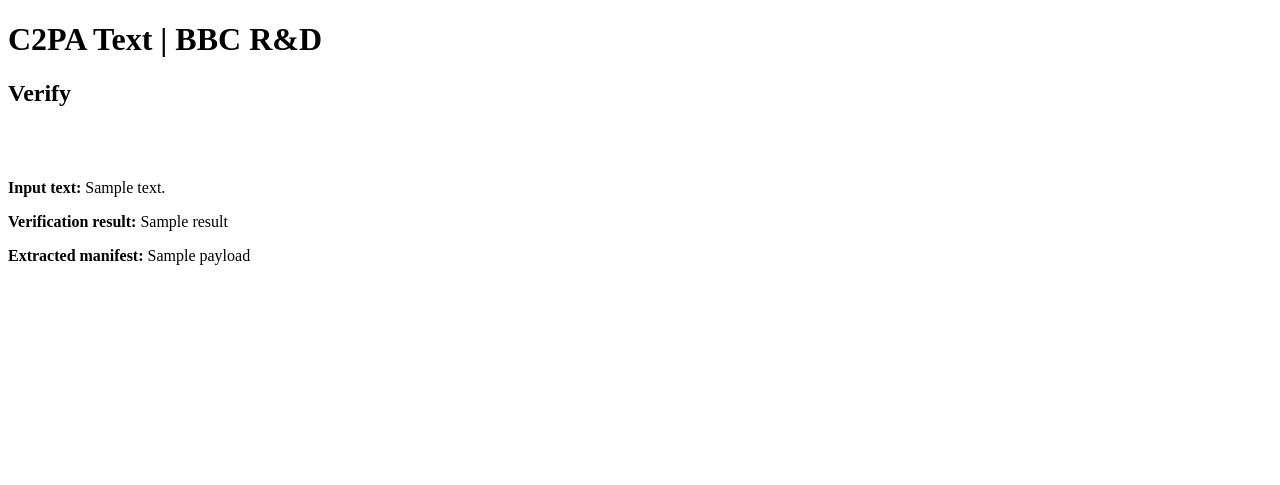
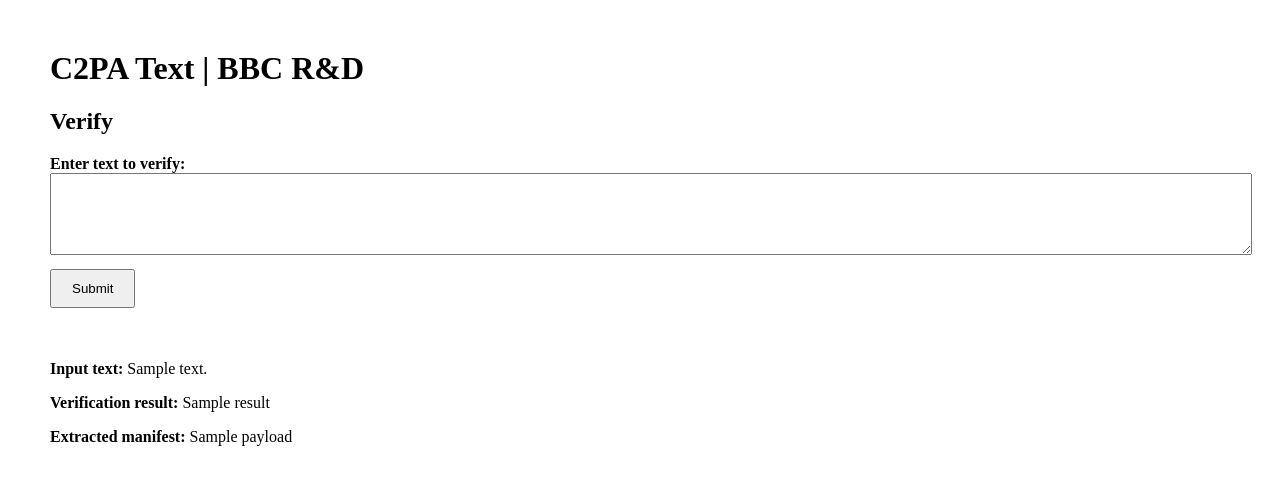
Before and after one commit to tom-bbc/synthetic-text-watermarking, a Flask app: template synthetic_text_watermarking/c2pa_text/web/templates/index.html.j2 in a window 1280 px wide. Shown: the top 485 px of the page. Run offline with Flask 3, Linux system fonts and the light colour scheme; the template is opened without the code that fills it: most values are stand-ins (such as "Sample title", 1, 10 or a date in 2020); some libraries are stand-ins or nearby versions; some web fonts are replaced.

Commit message:
Hook up webapp to allow pasting and verifying text

```diff
--- a/pyproject.toml
+++ b/pyproject.toml
@@ -28,5 +28,5 @@
 build-backend = "poetry_dynamic_versioning.backend"
 
 [tool.poetry.scripts]
-c2pa_text_demo = "synthetic_text_watermarking.c2pa_text.encipher_ai:main"
+c2pa_text_demo = "synthetic_text_watermarking.c2pa_text.demo:main"
 c2pa_text_web = "synthetic_text_watermarking.c2pa_text.web.app:main"
--- a/synthetic_text_watermarking/c2pa_text/web/app.py
+++ b/synthetic_text_watermarking/c2pa_text/web/app.py
@@ -9,7 +9,7 @@
 
 import flask
 
-from synthetic_text_watermarking.c2pa_text.encipher_ai import C2PAText
+from synthetic_text_watermarking.c2pa_text.c2pa_text import C2PAText
 
 # -----------------------------------------------------------------
 # Webapp Setup
@@ -21,6 +21,8 @@
 app = flask.Flask(__name__, static_folder=static_dir)
 
 app.config["static_dir"] = static_dir
+app.config["public_key_file"] = "/Users/tompo/setup-data/C2PATextPublicKey.pem"
+app.config["private_key_file"] = "/Users/tompo/setup-data/C2PATextPrivateKey.pem"
 
 logger = logging.getLogger(__name__)
 logging.basicConfig(level=logging.INFO)
@@ -32,24 +34,35 @@
 
 @app.route("/")
 def index() -> str:
-    public_key_file = "/Users/tompo/setup-data/C2PATextPublicKey.pem"
-    private_key_file = "/Users/tompo/setup-data/C2PATextPrivateKey.pem"
+    contents = flask.render_template(
+        "index.html.j2", text=None, result=None, payload=None
+    )
+    return contents
+
+
+@app.route("/verify", methods=["POST"])
+def verify() -> str:
+    public_key_file = app.config["public_key_file"]
+    private_key_file = app.config["private_key_file"]
 
     c2pa_processor = C2PAText(
         public_key_file=public_key_file,
         private_key_file=private_key_file,
     )
 
-    with open("output/c2pa_text_test.json", "r", encoding="utf-8") as fp:
-        text = json.load(fp).get("encoded_text", "")
-
+    text = flask.request.form.get("text", "")
     is_valid, signer, payload = c2pa_processor.verify(text)
 
+    logger.info(f"Input text: {text}")
     logger.info(f"Result: {is_valid}")
+
+    if payload is not None:
+        payload = json.dumps(payload, indent=4)
 
     contents = flask.render_template(
         "index.html.j2", text=text, result=is_valid, payload=payload
     )
+
     return contents
 
 
--- /dev/null
+++ b/synthetic_text_watermarking/c2pa_text/web/static/css/content.css
@@ -0,0 +1,24 @@
+/************************************************************************************
+* Global page body controls
+************************************************************************************/
+
+body {
+    margin: 50px;
+    font-family: "ReithSans";
+}
+
+
+/************************************************************************************
+* Main page content area
+************************************************************************************/
+
+textarea {
+    width: 100%;
+    padding: 10px;
+    font-family: Arial, sans-serif;
+}
+
+button {
+    padding: 10px 20px;
+    margin-top: 10px;
+}
--- /dev/null
+++ b/synthetic_text_watermarking/c2pa_text/web/static/css/fonts.css
@@ -0,0 +1,82 @@
+@font-face {
+    font-family: "ReithSans";
+    src: url(https://static.files.bbci.co.uk/fonts/reith/2.512/BBCReithSans_W_Rg.woff2) format("woff2"),url(https://static.files.bbci.co.uk/fonts/reith/2.512/BBCReithSans_W_Rg.woff) format("woff");
+    font-display: optional;
+    font-display: optional
+}
+
+@font-face {
+    font-family: "ReithSans";
+    src: url(https://static.files.bbci.co.uk/fonts/reith/2.512/BBCReithSans_W_It.woff2) format("woff2"),url(https://static.files.bbci.co.uk/fonts/reith/2.512/BBCReithSans_W_It.woff) format("woff");
+    font-display: optional;
+    font-display: swap;
+    font-style: italic
+}
+
+@font-face {
+    font-family: "ReithSans";
+    src: url(https://static.files.bbci.co.uk/fonts/reith/2.512/BBCReithSans_W_Bd.woff2) format("woff2"),url(https://static.files.bbci.co.uk/fonts/reith/2.512/BBCReithSans_W_Bd.woff) format("woff");
+    font-display: optional;
+    font-display: swap;
+    font-weight: 700
+}
+
+@font-face {
+    font-family: "ReithSans";
+    src: url(https://static.files.bbci.co.uk/fonts/reith/2.512/BBCReithSans_W_BdIt.woff2) format("woff2"),url(https://static.files.bbci.co.uk/fonts/reith/2.512/BBCReithSans_W_BdIt.woff) format("woff");
+    font-display: optional;
+    font-display: swap;
+    font-style: italic;
+    font-weight: 700
+}
+
+@font-face {
+    font-family: "ReithSans";
+    src: url(https://static.files.bbci.co.uk/fonts/reith/2.512/BBCReithSans_W_Lt.woff2) format("woff2"),url(https://static.files.bbci.co.uk/fonts/reith/2.512/BBCReithSans_W_Lt.woff) format("woff");
+    font-display: optional;
+    font-display: swap;
+    font-weight: 300
+}
+
+@font-face {
+    font-family: "ReithSans";
+    src: url(https://static.files.bbci.co.uk/fonts/reith/2.512/BBCReithSans_W_LtIt.woff2) format("woff2"),url(https://static.files.bbci.co.uk/fonts/reith/2.512/BBCReithSans_W_LtIt.woff) format("woff");
+    font-display: optional;
+    font-display: swap;
+    font-style: italic;
+    font-weight: 300
+}
+
+@font-face {
+    font-family: "ReithSans";
+    src: url(https://static.files.bbci.co.uk/fonts/reith/2.512/BBCReithSans_W_ExBd.woff2) format("woff2"),url(https://static.files.bbci.co.uk/fonts/reith/2.512/BBCReithSans_W_ExBd.woff) format("woff");
+    font-display: optional;
+    font-display: swap;
+    font-weight: 800
+}
+
+@font-face {
+    font-family: "ReithSans";
+    src: url(https://static.files.bbci.co.uk/fonts/reith/2.512/BBCReithSans_W_ExBdIt.woff2) format("woff2"),url(https://static.files.bbci.co.uk/fonts/reith/2.512/BBCReithSans_W_ExBdIt.woff) format("woff");
+    font-display: optional;
+    font-display: swap;
+    font-style: italic;
+    font-weight: 800
+}
+
+@font-face {
+    font-family: "ReithSans";
+    src: url(https://static.files.bbci.co.uk/fonts/reith/2.512/BBCReithSans_W_Md.woff2) format("woff2"),url(https://static.files.bbci.co.uk/fonts/reith/2.512/BBCReithSans_W_Md.woff) format("woff");
+    font-display: optional;
+    font-display: swap;
+    font-weight: 500
+}
+
+@font-face {
+    font-family: "ReithSans";
+    src: url(https://static.files.bbci.co.uk/fonts/reith/2.512/BBCReithSans_W_MdIt.woff2) format("woff2"),url(https://static.files.bbci.co.uk/fonts/reith/2.512/BBCReithSans_W_MdIt.woff) format("woff");
+    font-display: optional;
+    font-display: swap;
+    font-style: italic;
+    font-weight: 500
+}
--- /dev/null
+++ b/synthetic_text_watermarking/c2pa_text/web/static/css/style.css
@@ -0,0 +1,2 @@
+@import 'fonts.css';
+@import 'content.css';
--- a/synthetic_text_watermarking/c2pa_text/web/templates/index.html.j2
+++ b/synthetic_text_watermarking/c2pa_text/web/templates/index.html.j2
@@ -1,4 +1,3 @@
-{# "base.html.j2" provides the base HTML layout that defines headers/content areas for all routes #}
 <!DOCTYPE html>
 <html lang="en">
 
@@ -11,14 +10,15 @@
         C2PA Text | BBC R&D
     </title>
 
-	{# Font packages #}
-	<link rel="preload" href="https://static.files.bbci.co.uk/fonts/reith/2.512/BBCReithSans_W_Rg.woff2" as="font"
-		type="font/woff2" crossorigin>
-	<link rel="preload" href="https://static.files.bbci.co.uk/fonts/reith/2.512/BBCReithSans_W_Bd.woff2" as="font"
-		type="font/woff2" crossorigin>
+    {# Packages #}
+    <script defer src="https://unpkg.com/pretty-json-custom-element/index.js"></script>
 
     {# Favicon #}
     <link rel="icon" href="{{ url_for('static', filename='images/rd-logo-favicon.jpeg' ) }}" type="image/x-icon">
+
+	{# CSS #}
+	<link rel="stylesheet" href="{{ url_for('static', filename='css/style.css' ) }}" />
+
 </head>
 
 <body>
@@ -31,10 +31,21 @@
         Verify
     </h2>
 
+    <form method="POST" action="/verify">
+        <label for="text-input"><b>Enter text to verify:</b></label><br>
+        <textarea id="text-input" name="text" rows="4" required></textarea><br>
+        <button type="submit">Submit</button>
+    </form>
+
     <br><br>
+    {% if text %}
         <p> <b>Input text:</b> {{ text }} </p>
         <p> <b>Verification result:</b> {{ result }} </p>
-	<p> <b>Extracted manifest:</b> {{ payload }} </p>
+
+		{% if payload %}
+			<p> <b>Extracted manifest:</b> <pretty-json> {{ payload }} </pretty-json> </p>
+		{% endif %}
+	{% endif %}
 
 </body>
 
```
Also changed, not shown: synthetic_text_watermarking/c2pa_text/c2pa_text.py (renamed from synthetic_text_watermarking/c2pa_text/encipher_ai.py, +0 -122 lines), synthetic_text_watermarking/c2pa_text/demo.py (added, +128 -0 lines). Lines whose indentation alone changed are shown as unchanged.
